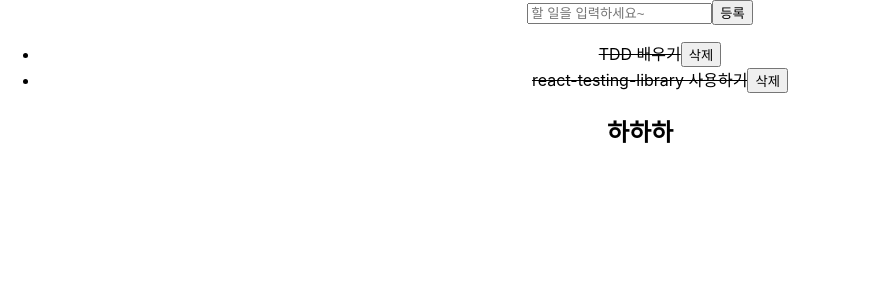
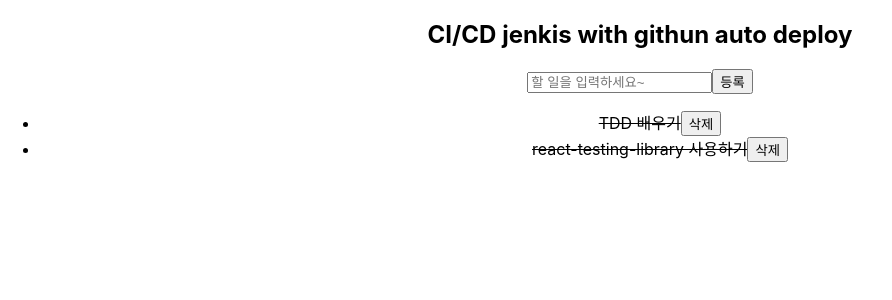
Before and after one commit to bitnarii/rtl-tdd-todos, a React (Create React App) app: page / in a window 1280 px wide. Shown: the top 300 px of the page, without its empty margins (0-892 px from the left). Built offline with nearby package versions, Linux system fonts and the light colour scheme.

Commit message:
auto deploy

```diff
--- a/src/App.js
+++ b/src/App.js
@@ -5,8 +5,8 @@
 function App() {
   return (
     <div className="App">
+      <h2> CI/CD jenkis with githun auto deploy</h2>
       <TodoApp/>
-      <h2>하하하</h2>
     </div>
   );
 }
```
